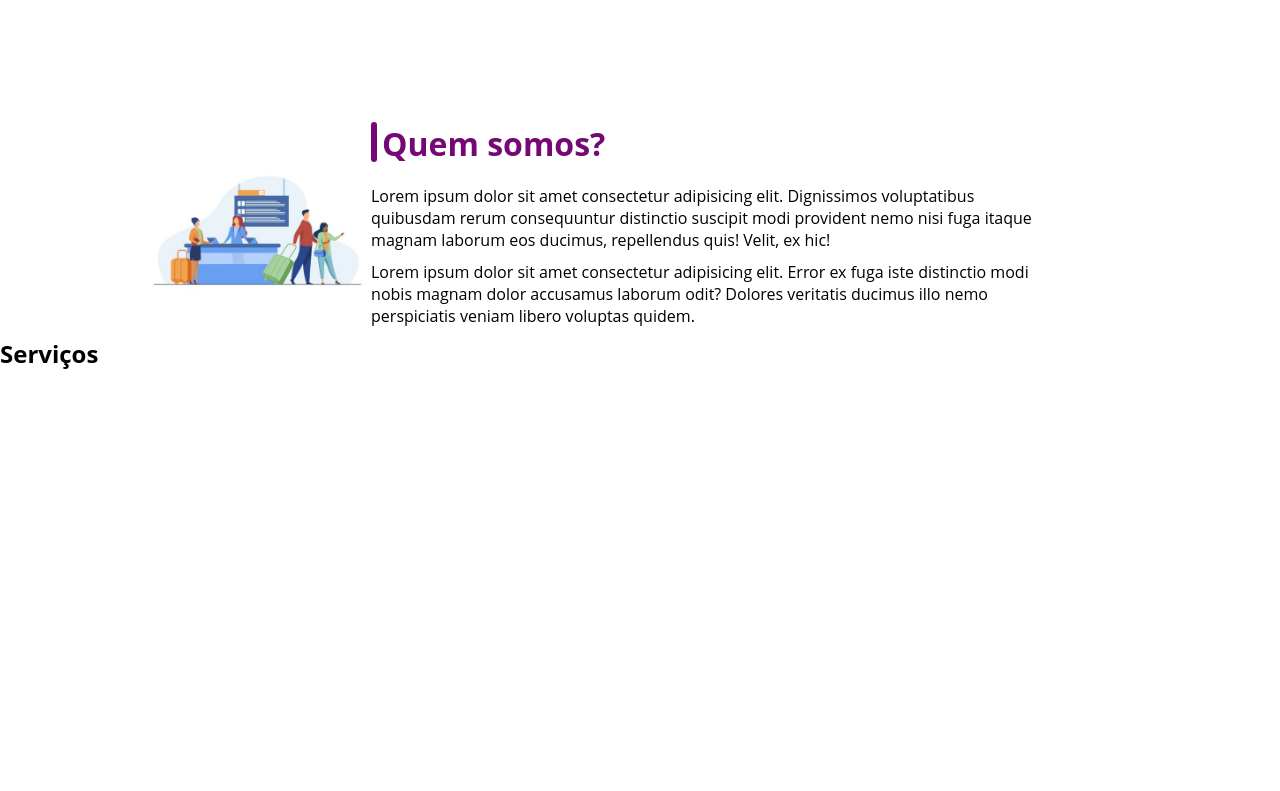
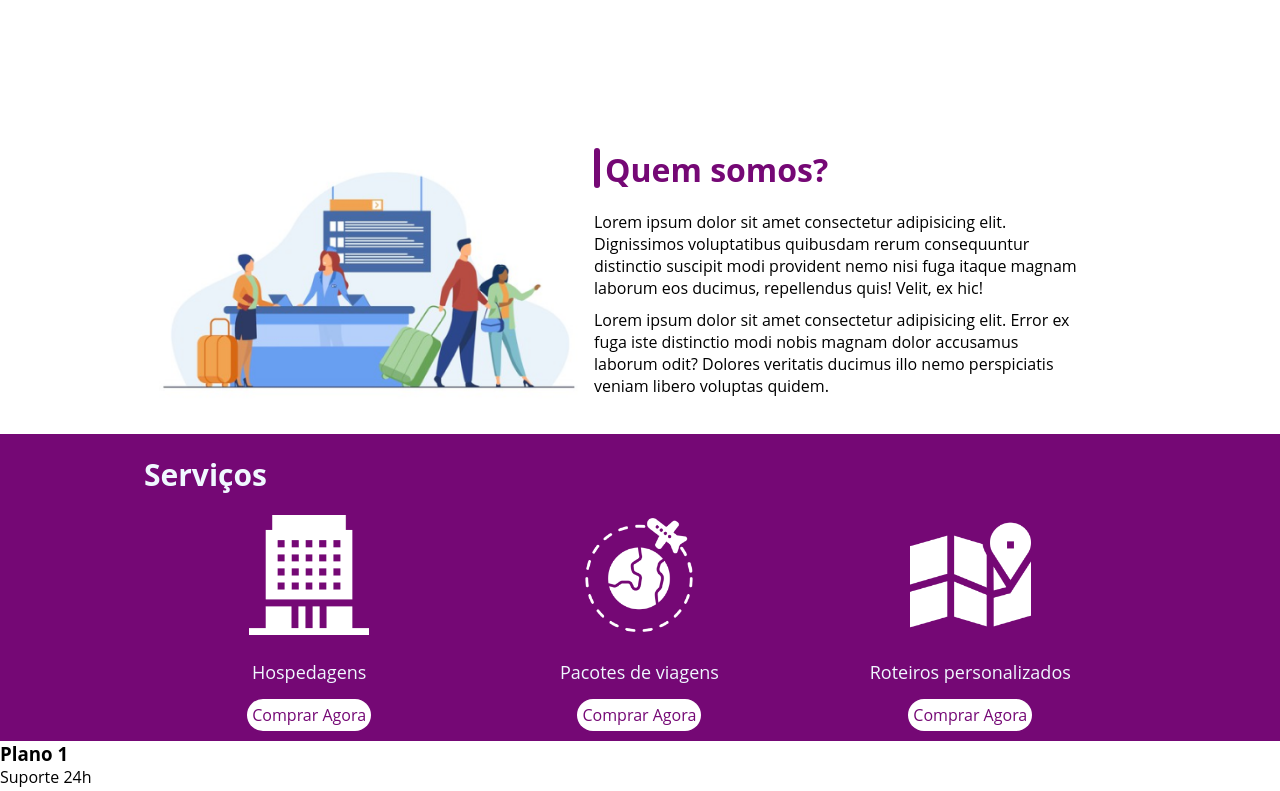
Before and after one commit to AlineDsouza/landing-page-projeto-Dio.me, a plain HTML site: page html/index.html in a window 1280 px wide. Shown: the part 800-1591 px from the top of the page. Drawn offline with Linux system fonts and the light colour scheme.

Commit message:
atualização

```diff
--- a/estilo/estilo.css
+++ b/estilo/estilo.css
@@ -99,3 +99,49 @@ header .menu{
     position: relative;
     border-radius: 5px;
 }
+#quem-somos img{
+    min-width: 450px;
+}
+.container-externo{
+    background-color: rgb(117, 8, 117);
+    width: 100%;
+}
+#serv{
+    flex-direction: column;
+    padding-top: 20px;
+padding-bottom: 15px;
+}
+#serv h2 {
+    color: aliceblue;
+    font-size: 30px;
+    margin-bottom: 20px;
+}
+.list-servicos{
+    display: flex;
+    justify-content: space-around;
+
+}
+ .list-servicos .item-servico {
+    text-align: center;
+
+}
+.item-servico a{
+    background-color: white;
+    color: rgb(117, 8, 117);
+    text-align: center;
+    border-radius: 30px;
+    text-decoration: none;
+    margin-top: 20px;
+    padding: 5px;
+    justify-content: center;
+}
+.item-servico p{
+    font-size: 18px;
+    color: aliceblue;
+    margin-top: 25px;
+    margin-bottom: 20px;
+}
+.item-servico img{
+    width: 60%;
+    margin: auto;
+}
--- a/html/index.html
+++ b/html/index.html
@@ -44,34 +44,36 @@
             </div>
         </div>
     </div>
-    <div>
-        <div>
-            <h2>Serviços</h2>
-        </div>
-        <div>
-            <div>
+
+    <div class="container-externo">
+        <div class="flex-container" id="serv">
+
+            <span><h2>Serviços</h2></span>
+
+            <div class=" flex-container list-servicos" >
+                <div class="item-servico">
                     <div><img src="/imagens/icon-2.png" alt="hospedagens"></div>
                     <p>Hospedagens</p>
                     <a href="#">Comprar Agora</a>
                 </div>
-              <div>
+                <div class="item-servico">
                     <div><img src="/imagens/icon-1.png" alt="pacote de viagens"></div>
                     <p>Pacotes de viagens</p>
                     <a href="#">Comprar Agora</a>
                 </div>
 
-             <div>
+                <div class="item-servico">
                     <div><img src="/imagens/icon-3.png" alt="roteiros personalizados"></div>
                     <p>Roteiros personalizados</p>
                     <a href="#">Comprar Agora</a>
                 </div>
-
+            </div>
         </div>
     </div>
     <div>
 
         <div>
-            <h3>Plano 2</h3>
+            <h3>Plano 1</h3>
             <ul>
                 <li>Suporte 24h</li>
                 <li>Serviços de quarto</li>
```
Lines whose indentation alone changed are shown as unchanged.
